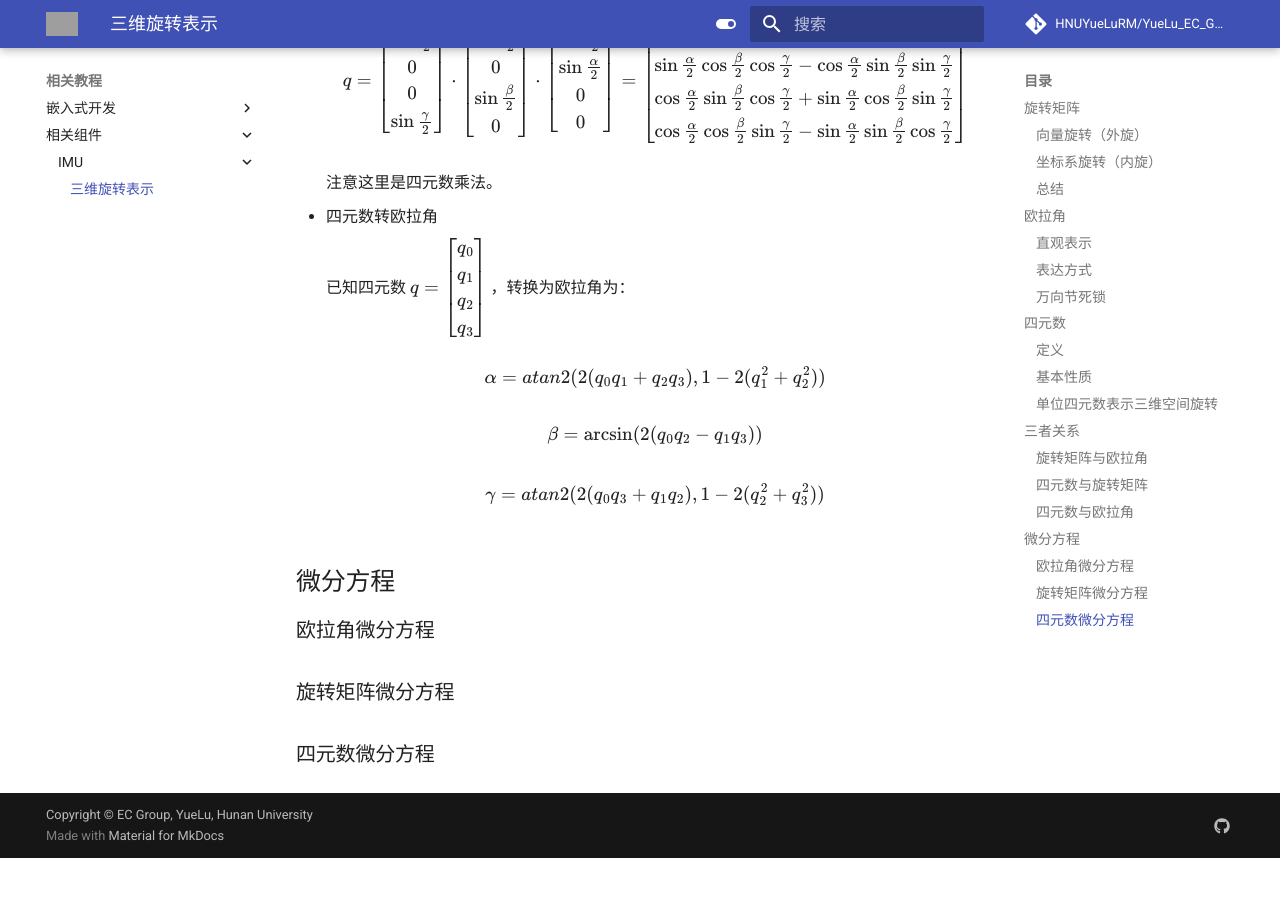
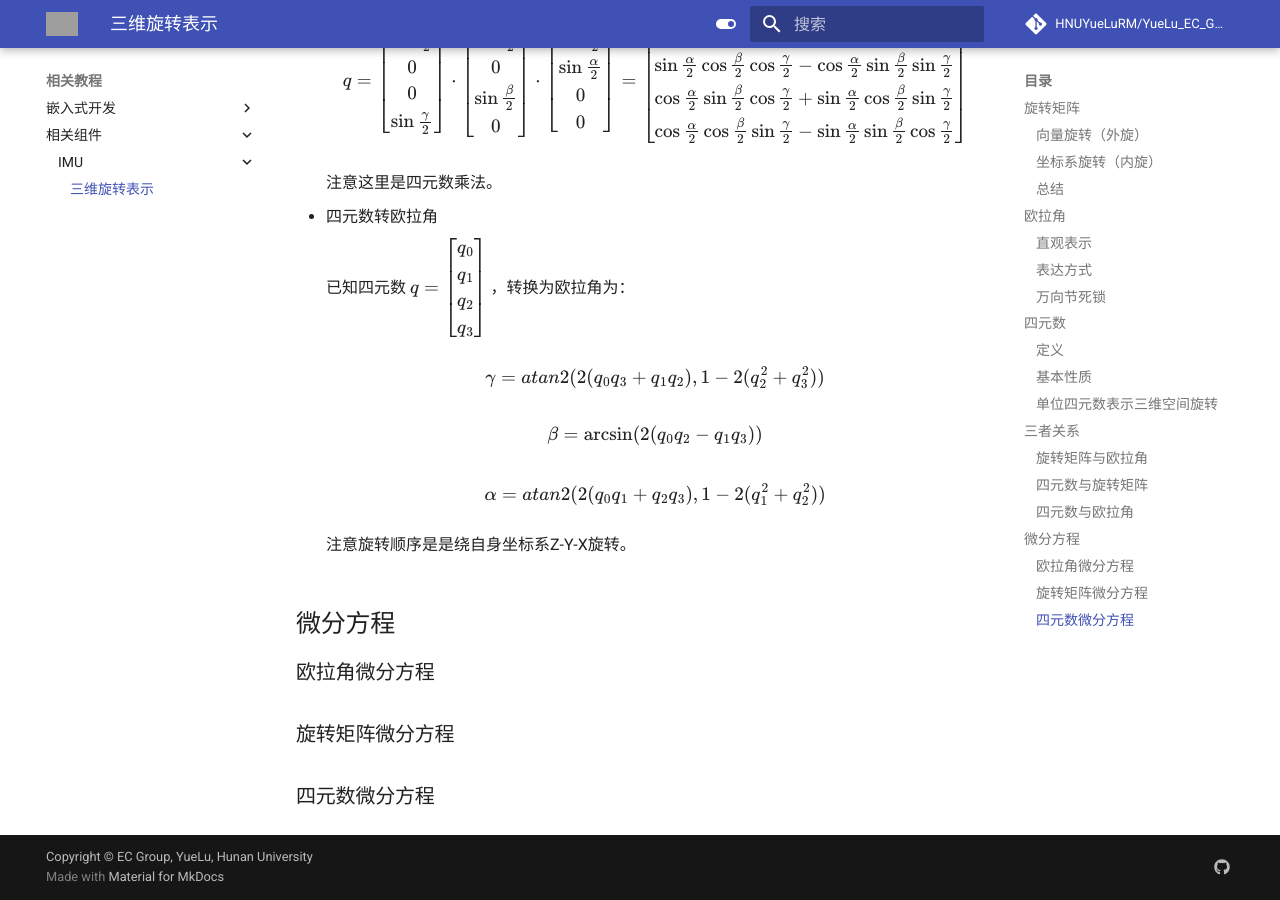
Before and after one commit to HNUYueLuRM/YueLu_EC_Guide, an MkDocs documentation site: the page built from docs/相关教程/相关组件/IMU/三维旋转表示.md, in a window 1280 px wide and 900 px high, scrolled down 13262 px. Built offline with MkDocs 1.6.1 and Material for MkDocs 9.7.7, drawn with Linux system fonts in a browser that asks for light colours; comment, search, counter and statistics services are not loaded; before the commit the page ends 14120 px from its top, so only the background shows below that; grey boxes are pictures that could not be loaded.

Commit message:
更新四元数转欧拉角部分

```diff
--- a/docs/相关教程/相关组件/IMU/三维旋转表示.md
+++ b/docs/相关教程/相关组件/IMU/三维旋转表示.md
@@ -623,7 +623,7 @@ $\vec{v}={\begin{bmatrix}x\\y\\z\end{bmatrix}}$ 为三维旋转轴向量，$\the
     已知四元数 $q={\begin{bmatrix}q_0\\q_1\\q_2\\q_3\end{bmatrix}}$ ，转换为欧拉角为：
 
     $$
-    \alpha=atan2(2(q_0q_1+q_2q_3), 1-2(q_1^2+q_2^2))
+    \gamma=atan2(2(q_0q_3+q_1q_2), 1-2(q_2^2+q_3^2))
     $$
 
     $$
@@ -631,8 +631,10 @@ $\vec{v}={\begin{bmatrix}x\\y\\z\end{bmatrix}}$ 为三维旋转轴向量，$\the
     $$
 
     $$
-    \gamma=atan2(2(q_0q_3+q_1q_2), 1-2(q_2^2+q_3^2))
+    \alpha=atan2(2(q_0q_1+q_2q_3), 1-2(q_1^2+q_2^2))
     $$
+
+    注意旋转顺序是是绕自身坐标系Z-Y-X旋转。
 
 ## 微分方程
 
```
